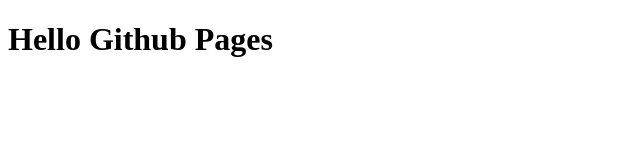
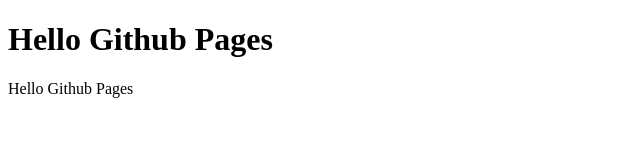
Before and after one commit to Da-Youn/fes-git-test, a plain HTML site: page index.html in a window 1280 px wide. Shown: the whole page, without its empty margins (0-640 px from the left). Drawn offline with Linux system fonts and the light colour scheme.

Commit message:
Feat: index.html 수정

```diff
--- a/index.html
+++ b/index.html
@@ -1,12 +1,16 @@
 <!DOCTYPE html>
 <html lang="en">
+
 <head>
   <meta charset="UTF-8">
   <meta http-equiv="X-UA-Compatible" content="IE=edge">
   <meta name="viewport" content="width=device-width, initial-scale=1.0">
   <title>Document</title>
 </head>
+
 <body>
   <h1>Hello Github Pages</h1>
+  <p>Hello Github Pages</p>
 </body>
+
 </html>
```
